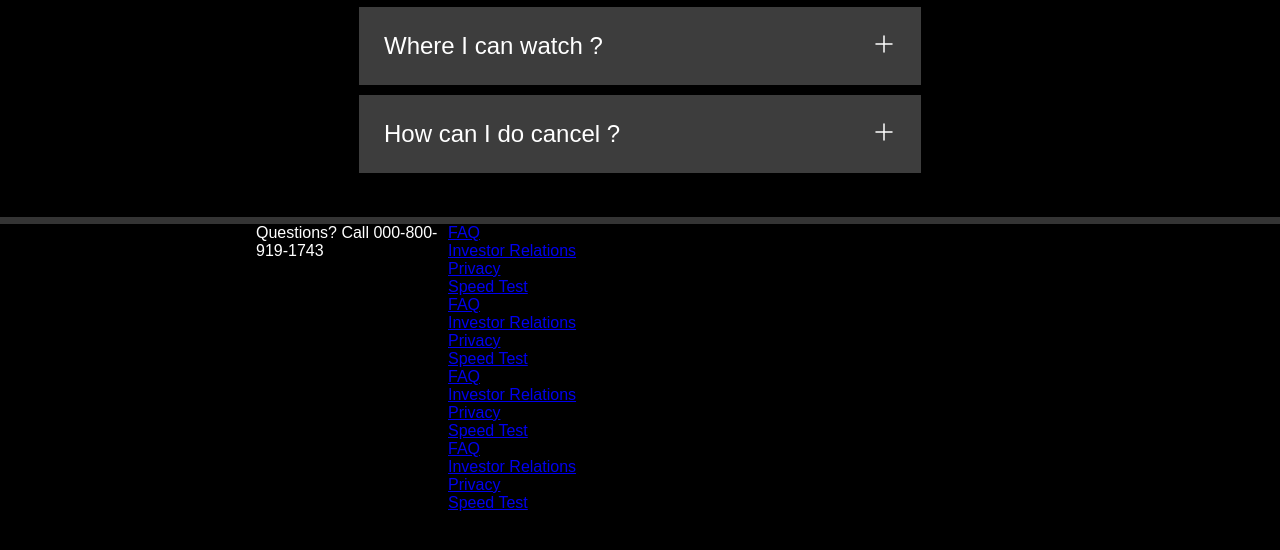
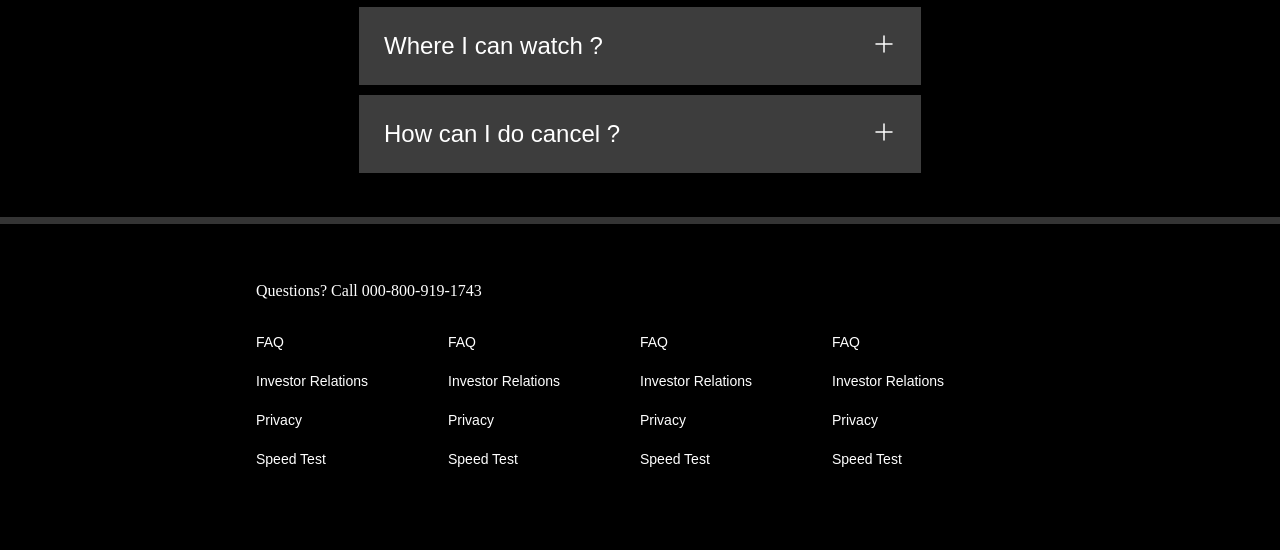
Before and after one commit to mayanksingh-0852/netflix-clone, a plain HTML site: page Index.html in a window 1280 px wide. Shown: the part 2635-3185 px from the top of the page. After the commit the page ends 3126 px from the top, so only its background shows below. Drawn offline with Linux system fonts and the light colour scheme; a web font is replaced by a local one.

Commit message:
Update style.css

```diff
--- a/style.css
+++ b/style.css
@@ -19,7 +19,7 @@ body{
 }
 
 .main .box{
-  height: 644vh;
+  height: 100%;
   width: 100%;
   opacity: 0.7;
   position: absolute;
@@ -136,7 +136,6 @@ nav button{
 }
 
 
-
 .secImg {
   position: relative;
   margin-top: 10px;
@@ -204,17 +203,34 @@ section.first > div{
 }
 
 footer{
+  color:#fff;
+  position: relative;
+  max-width:60vw;
+  margin:10px auto;
+  padding: 14px;
+}
+
+.question{
+  padding:34px 0;
+}
+
+.footer{
   display:grid;
   grid-template-columns: 1fr 1fr 1fr 1fr;
   position: relative;
   color:#fff;
-  max-width:60vw;
-  margin:auto;
   font-family:sans-serif;
+}
+
+footer a{
+  text-decoration: none;
+  color:#fff;
+  font-size: 14px;
 }
 
 .footer-item{
   display:flex;
   flex-direction:column;
   justify-content:center;
+  gap:23px;
 }
```
